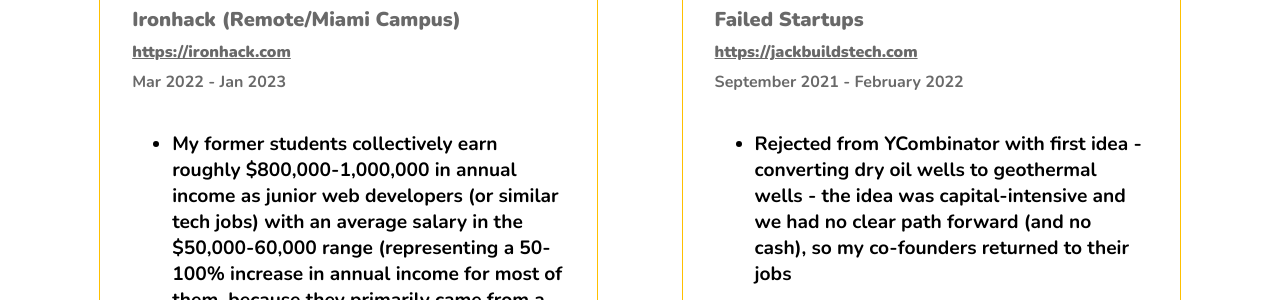
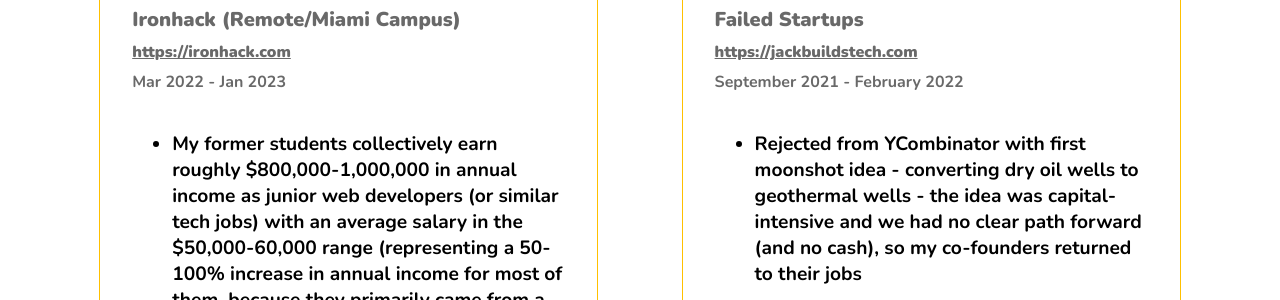
Before and after one commit to sunspla-sh/jackbuildstech, a website built with Vite: page index.html in a window 1280 px wide. Shown: the part 5940-6240 px from the top of the page. Built offline with nearby package versions, Linux system fonts and the light colour scheme; files whose address does not match are found by name.

Commit message:
update experience

```diff
--- a/index.html
+++ b/index.html
@@ -1086,7 +1086,7 @@
         </h5>
         <h6 class="experience-card-company-date">September 2021 - February 2022</h6>
         <ul class="experience-card-list">
-          <li>Rejected from YCombinator with first idea - converting dry oil wells to geothermal wells
+          <li>Rejected from YCombinator with first moonshot idea - converting dry oil wells to geothermal wells
              - the idea was capital-intensive and we had no clear path forward (and no cash), so my co-founders returned to their jobs</li>
           <li>Continued on solo with second idea - scuba diving booking software-as-a-service
              - I tried to be smarter this time and pre-sell based on UX/UI wireframes before building it, but failed to find product-market fit</li>
```
